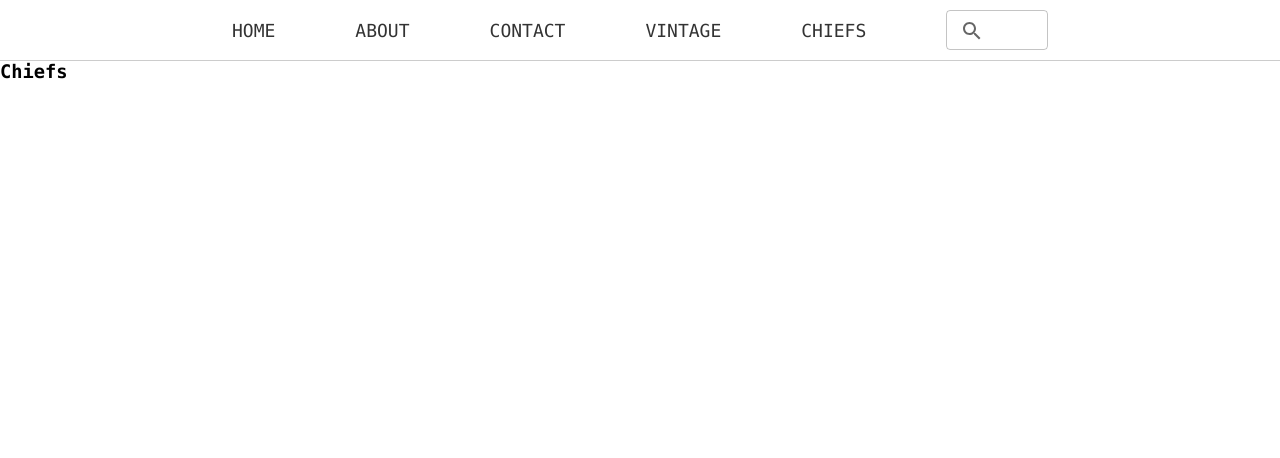
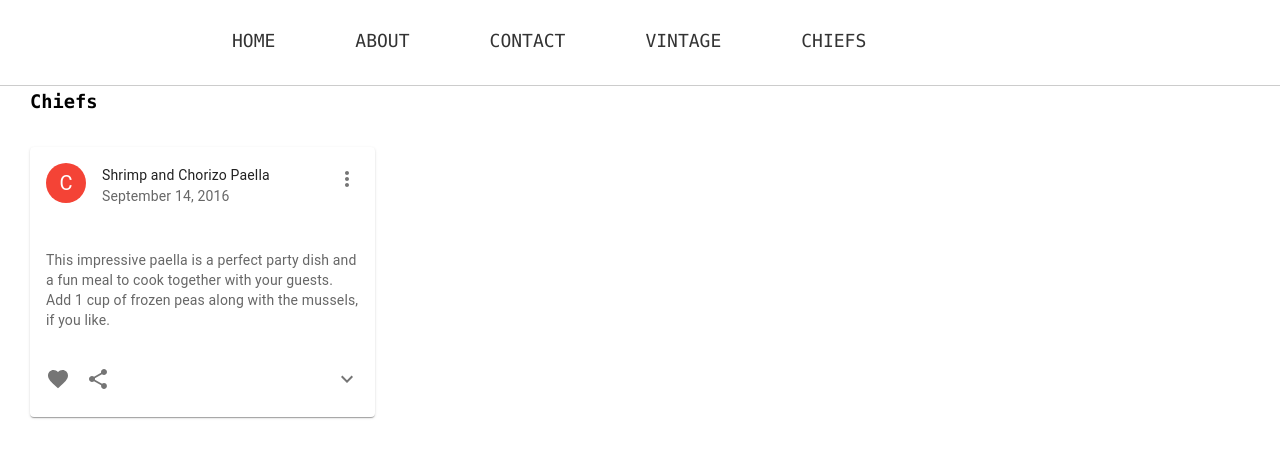
Before and after one commit to MelisaMert/vintage, a Next.js app in the folder client/: page /chiefs in a window 1280 px wide. Shown: the top 458 px of the page. Built offline with nearby package versions, Linux system fonts and the light colour scheme.

Commit message:
scss added into client and styles moved into x.module.scss

```diff
--- /dev/null
+++ b/client/components/card.js
@@ -0,0 +1,115 @@
+import * as React from 'react';
+import { styled } from '@mui/material/styles';
+import Card from '@mui/material/Card';
+import CardHeader from '@mui/material/CardHeader';
+import CardContent from '@mui/material/CardContent';
+import CardActions from '@mui/material/CardActions';
+import Collapse from '@mui/material/Collapse';
+import Avatar from '@mui/material/Avatar';
+import IconButton from '@mui/material/IconButton';
+import Typography from '@mui/material/Typography';
+import { red } from '@mui/material/colors';
+import FavoriteIcon from '@mui/icons-material/Favorite';
+import ShareIcon from '@mui/icons-material/Share';
+import ExpandMoreIcon from '@mui/icons-material/ExpandMore';
+import MoreVertIcon from '@mui/icons-material/MoreVert';
+import styles from '../public/styles/card.module.scss';
+import Image from 'next/image'
+
+const ExpandMore = styled((props) => {
+  const { expand, ...other } = props;
+  return <IconButton {...other} />;
+})(({ theme, expand }) => ({
+  transform: !expand ? 'rotate(0deg)' : 'rotate(180deg)',
+  marginLeft: 'auto',
+  transition: theme.transitions.create('transform', {
+    duration: theme.transitions.duration.shortest,
+  }),
+}));
+
+export default function RecipeReviewCard() {
+  const [expanded, setExpanded] = React.useState(false);
+
+  const handleExpandClick = () => {
+    setExpanded(!expanded);
+  };
+
+  return (
+     <div className={styles.card}>
+      <Card sx={{ maxWidth: 345 }}>
+      <CardHeader
+        avatar={
+          <Avatar sx={{ bgcolor: red[500] }} aria-label="recipe">
+            C
+          </Avatar>
+        }
+        action={
+          <IconButton aria-label="settings">
+            <MoreVertIcon />
+          </IconButton>
+        }
+        title="Shrimp and Chorizo Paella"
+        subheader="September 14, 2016"
+      />
+      {/* <Image
+        src={profilePic}
+        alt="Picture of the author"
+        height={220}
+        width={220}
+      /> */}
+      <CardContent>
+        <Typography variant="body2" color="text.secondary">
+          This impressive paella is a perfect party dish and a fun meal to cook
+          together with your guests. Add 1 cup of frozen peas along with the mussels,
+          if you like.
+        </Typography>
+      </CardContent>
+      <CardActions disableSpacing>
+        <IconButton aria-label="add to favorites">
+          <FavoriteIcon />
+        </IconButton>
+        <IconButton aria-label="share">
+          <ShareIcon />
+        </IconButton>
+        <ExpandMore
+          expand={expanded}
+          onClick={handleExpandClick}
+          aria-expanded={expanded}
+          aria-label="show more"
+        >
+          <ExpandMoreIcon />
+        </ExpandMore>
+      </CardActions>
+      <Collapse in={expanded} timeout="auto" unmountOnExit>
+        <CardContent>
+          <Typography paragraph>Method:</Typography>
+          <Typography paragraph>
+            Heat 1/2 cup of the broth in a pot until simmering, add saffron and set
+            aside for 10 minutes.
+          </Typography>
+          <Typography paragraph>
+            Heat oil in a (14- to 16-inch) paella pan or a large, deep skillet over
+            medium-high heat. Add chicken, shrimp and chorizo, and cook, stirring
+            occasionally until lightly browned, 6 to 8 minutes. Transfer shrimp to a
+            large plate and set aside, leaving chicken and chorizo in the pan. Add
+            pimentón, bay leaves, garlic, tomatoes, onion, salt and pepper, and cook,
+            stirring often until thickened and fragrant, about 10 minutes. Add
+            saffron broth and remaining 4 1/2 cups chicken broth; bring to a boil.
+          </Typography>
+          <Typography paragraph>
+            Add rice and stir very gently to distribute. Top with artichokes and
+            peppers, and cook without stirring, until most of the liquid is absorbed,
+            15 to 18 minutes. Reduce heat to medium-low, add reserved shrimp and
+            mussels, tucking them down into the rice, and cook again without
+            stirring, until mussels have opened and rice is just tender, 5 to 7
+            minutes more. (Discard any mussels that don’t open.)
+          </Typography>
+          <Typography>
+            Set aside off of the heat to let rest for 10 minutes, and then serve.
+          </Typography>
+        </CardContent>
+      </Collapse>
+    </Card>
+     </div>
+  );
+}
--- a/client/components/header.js
+++ b/client/components/header.js
@@ -1,21 +1,10 @@
 import Link from 'next/link';
-import Search from "@material-ui/icons/Search";
-import TextField from '@mui/material/TextField';
+import classes from '../public/styles/header.module.scss';
+// import Search from '../components/search'
 
 export default function Header() {
 
-    const searchBar = () => {
-        return (<>
-            <TextField
-               id="outlined-basic"
-               label={<Search/>}
-               variant="outlined"
-               size="small"
-            />
-        </>)
-    }
-
-    return <header className="header">
+    return <header className={classes.header}>
         <nav>
             <ul>
                 <li>
@@ -44,33 +33,9 @@ export default function Header() {
                     </Link>
                 </li>
                 <li>
-                    <a>{searchBar()}</a>
+                    {/* <a>{<Search/>}</a> */}
                 </li>
             </ul>
         </nav>
-        <style jsx>{`
-             .header {
-                background: #fff;
-                border-bottom: 1px solid #ccc;
-                ul {
-                   display: flex;
-                   width: 70%;
-                   margin: auto;
-                   li {
-                       color:red;
-                       a {
-                         display: flex;
-                         height: 60px;
-                         align-items: center;
-                         padding: 0 40px;
-                         color: #333;
-                         font-size: 18px;
-                         font-family: "Lucida Console", Courier, monospace;
-                         text-decoration: none;
-                       }
-                   }
-                }
-            }
-        `}</style>
     </header>
 }
--- a/client/components/header.module.css
+++ /dev/null
@@ -1,5 +0,0 @@
-.header {
-    height: 60px;
-    background: #fff;
-    border-bottom: 1px solid #ccc;
-}
--- /dev/null
+++ b/client/components/search.js
@@ -0,0 +1,45 @@
+import IconButton from "@material-ui/core/IconButton";
+import InputAdornment from "@material-ui/core/InputAdornment";
+import SearchIcon from "@material-ui/icons/Search";
+import TextField from '@mui/material/TextField';
+import { createStyles, makeStyles } from '@material-ui/core/styles';
+
+const useStyles = makeStyles((theme) => {
+    createStyles({
+        textField: {
+            width: '90%',
+            marginLeft: 'auto',
+            marginRight: 'auto',
+            paddingBottom: 0,
+            borderRadius: 100,
+            marginTop: 0,
+            fontWeight: 500
+        },
+        input: {
+            color: 'white'
+        }
+    })
+})
+
+export default function Search() {
+
+    const classes  = useStyles();
+    return (<>
+            <div>
+            <TextField
+                label="Search"
+                className={classes.textField}
+                InputProps={{
+                    endAdornment: (
+                        <InputAdornment>
+                            <IconButton>
+                                <SearchIcon />
+                            </IconButton>
+                        </InputAdornment>
+                    )
+                }}
+            />
+            </div>
+
+    </>)
+}
--- a/client/package.json
+++ b/client/package.json
@@ -12,16 +12,18 @@
     "@emotion/styled": "^11.3.0",
     "@material-ui/core": "^4.12.3",
     "@material-ui/icons": "^4.11.2",
+    "@mui/icons-material": "^5.0.0",
     "@mui/material": "^5.0.0",
     "@mui/styled-engine-sc": "^5.0.0",
     "axios": "^0.21.4",
+    "moment": "^2.29.1",
     "next": "^11.0.0",
     "react": "17.0.2",
     "react-dom": "17.0.2",
+    "sass": "^1.42.0",
     "styled-components": "^5.3.1"
   },
   "devDependencies": {
-    "node-sass": "^6.0.1",
     "styled-jsx-plugin-sass": "^1.0.0"
   }
 }
--- a/client/pages/about.js
+++ b/client/pages/about.js
@@ -11,6 +11,8 @@ export default function About() {
             Back
         </Link>
 
+
+
         <style jsx>{`
              h3 {
                font-size: 30px;
--- a/client/pages/chiefs.js
+++ b/client/pages/chiefs.js
@@ -1,5 +1,16 @@
+import Card from '../components/card';
+
 export default function Chiefs(){
-    return (
-      <h3>Chiefs</h3>
-    )
+    return (<>
+     <div className="div">
+        <h3 className="h3">Chiefs</h3>
+        <Card></Card>
+     </div>
+     <style jsx>{`
+             .h3 {
+               padding-left: 30px
+             }
+        `}</style>
+
+    </>)
 }
--- /dev/null
+++ b/client/public/styles/card.module.scss
@@ -0,0 +1,9 @@
+$color: gray;
+
+.card {
+    padding-top: 30px ;
+    padding-left: 30px;
+    h3 {
+
+    }
+}
--- a/client/public/styles/global.css
+++ b/client/public/styles/global.css
@@ -4,6 +4,7 @@
     list-style: none;
     border: 0;
     box-sizing: border-box;
+    margin-bottom: 5px;
 }
 
 html,body {
@@ -12,5 +13,4 @@ html,body {
 
 body {
   font-family: "Lucida Console", Courier, monospace;
-  /* background: #ddd; */
 }
--- /dev/null
+++ b/client/public/styles/header.module.scss
@@ -0,0 +1,23 @@
+.header {
+    background: #fff;
+    border-bottom: 1px solid #ccc;
+    padding-top: 10px;
+    ul {
+       display: flex;
+       width: 70%;
+       margin: auto;
+       li {
+           color:red;
+           a {
+             display: flex;
+             height: 60px;
+             align-items: center;
+             padding: 0 40px;
+             color: #333;
+             font-size: 18px;
+             font-family: "Lucida Console", Courier, monospace;
+             text-decoration: none;
+           }
+       }
+    }
+}
```
Also changed, not shown: client/components/advanced-search.js (added, +64 -0 lines), 2 other files (tests, documents, lock files or other folders).
